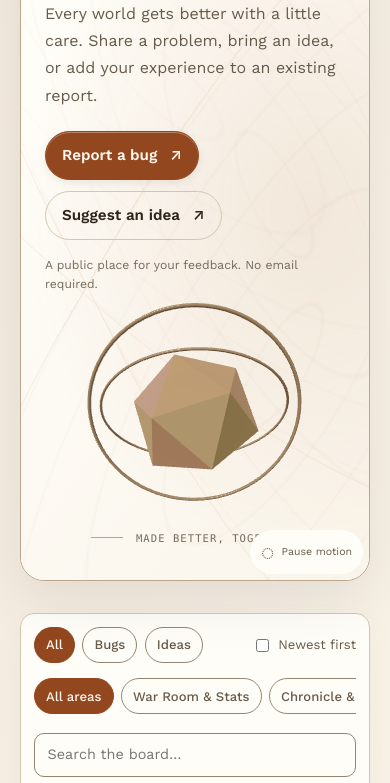
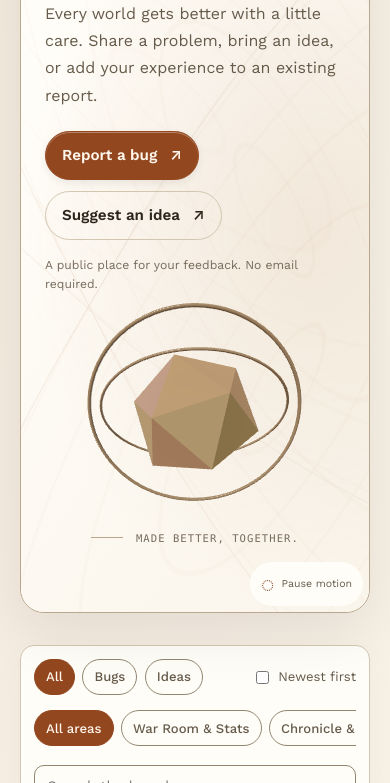
Before and after one commit to mdnahin537/MD-nahin, a website: page care/public/index.html in a window 390 px wide. Shown: the part 336-1119 px from the top of the page. Drawn offline with Linux system fonts and the light colour scheme; no server answers.

Commit message:
Validate native Care shaders in CI and preserve artwork on graphics failures

```diff
--- a/care/public/css/care-scene.css
+++ b/care/public/css/care-scene.css
@@ -56,7 +56,7 @@
   .care-hero { grid-template-columns: minmax(0, 1fr); padding: 1.5rem; gap: 0; }
   .care-hero__copy { padding: .5rem 0 0; }
   .care-hero h1 { font-size: clamp(2.2rem, 8vw, 3rem); }
-  .care-hero__art { width: min(100%, 22rem); justify-self: center; margin-top: .1rem; }
+  .care-hero__art { width: min(100%, 22rem); justify-self: center; margin-top: .1rem; padding-bottom: 2rem; }
   .care-scene { min-height: 0; max-height: 15rem; }
   .care-hero__caption { margin-top: -.3rem; }
   .care-motion-toggle { top: auto; bottom: .4rem; right: .4rem; font-size: .66rem; }
--- a/care/public/js/care-scene.js
+++ b/care/public/js/care-scene.js
@@ -106,6 +106,7 @@
       if(!gl)throw new Error('Graphics unavailable');
       const vs=shader(gl.VERTEX_SHADER,vertex),fs=shader(gl.FRAGMENT_SHADER,fragment);
       program=gl.createProgram();
+      if(!program)throw new Error('Graphics unavailable');
       gl.attachShader(program,vs);gl.attachShader(program,fs);gl.linkProgram(program);
       gl.deleteShader(vs);gl.deleteShader(fs);shaders=[];
       if(!gl.getProgramParameter(program,gl.LINK_STATUS))throw new Error('Graphics unavailable');
@@ -114,12 +115,16 @@
         rotation:gl.getUniformLocation(program,'u_rotation'),aspect:gl.getUniformLocation(program,'u_aspect')
       };
       for(const data of [lantern(),orbit(1.66,.023,[.43,.24,.12]),orbit(1.91,.033,[.37,.21,.10])]){
-        const buffer=gl.createBuffer();gl.bindBuffer(gl.ARRAY_BUFFER,buffer);
+        const buffer=gl.createBuffer();
+        if(!buffer)throw new Error('Graphics unavailable');
+        gl.bindBuffer(gl.ARRAY_BUFFER,buffer);
         gl.bufferData(gl.ARRAY_BUFFER,new Float32Array(data),gl.STATIC_DRAW);
         meshes.push({buffer,count:data.length/9});
       }
       gl.enable(gl.DEPTH_TEST);gl.clearColor(0,0,0,0);ready=true;
-      size();draw();scene.classList.add('is-rendered');sync();
+      size();draw();
+      if(gl.isContextLost()||gl.getError()!==gl.NO_ERROR)throw new Error('Graphics unavailable');
+      scene.classList.add('is-rendered');sync();
     }catch{dispose();ready=false;scene.classList.remove('is-rendered');stop();button.hidden=true;hero.dataset.careMotion='still';}
   }
   function size(){
```
Also changed, not shown: care/tests/graphics.test.mjs (+6 -5 lines), .github/workflows/care-audit.yml.
